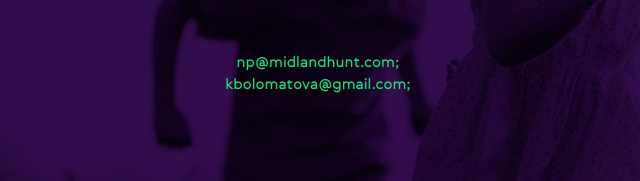
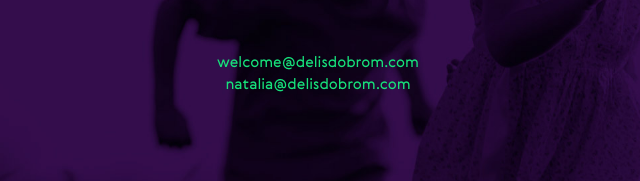
Before and after one commit to delisdobrom/delisdobrom.github.io, a plain HTML site: page index.html in a window 1280 px wide. Shown: the part 4441-4622 px from the top of the page, 322-962 px from the left. Drawn offline with nearby package versions, Linux system fonts and the light colour scheme; files that its build step writes are made by us from their sources.

Commit message:
new e-mails new title

```diff
--- a/index.html
+++ b/index.html
@@ -3,7 +3,7 @@
 <head>
     <meta charset="UTF-8">
     <meta name="viewport" content="width=device-width, initial-scale=1" />
-    <title>Title</title>
+    <title>Делись Добром</title>
     <link rel="stylesheet" href="style.css">
     <!--<link rel="stylesheet" href="https://maxcdn.bootstrapcdn.com/bootstrap/3.3.4/css/bootstrap.min.css">-->
     <!--<link rel="stylesheet" href="https://maxcdn.bootstrapcdn.com/bootstrap/3.3.4/css/bootstrap-theme.min.css">-->
@@ -280,7 +280,7 @@
                         </a></li>
                 </ul>
             </div>
-            <p class = 'cont-text'>np@midlandhunt.com; </br>kbolomatova@gmail.com;</p>
+            <p class = 'cont-text'>welcome@delisdobrom.com </br>natalia@delisdobrom.com</p>
         </div>
    </footer>
 </div>
```
